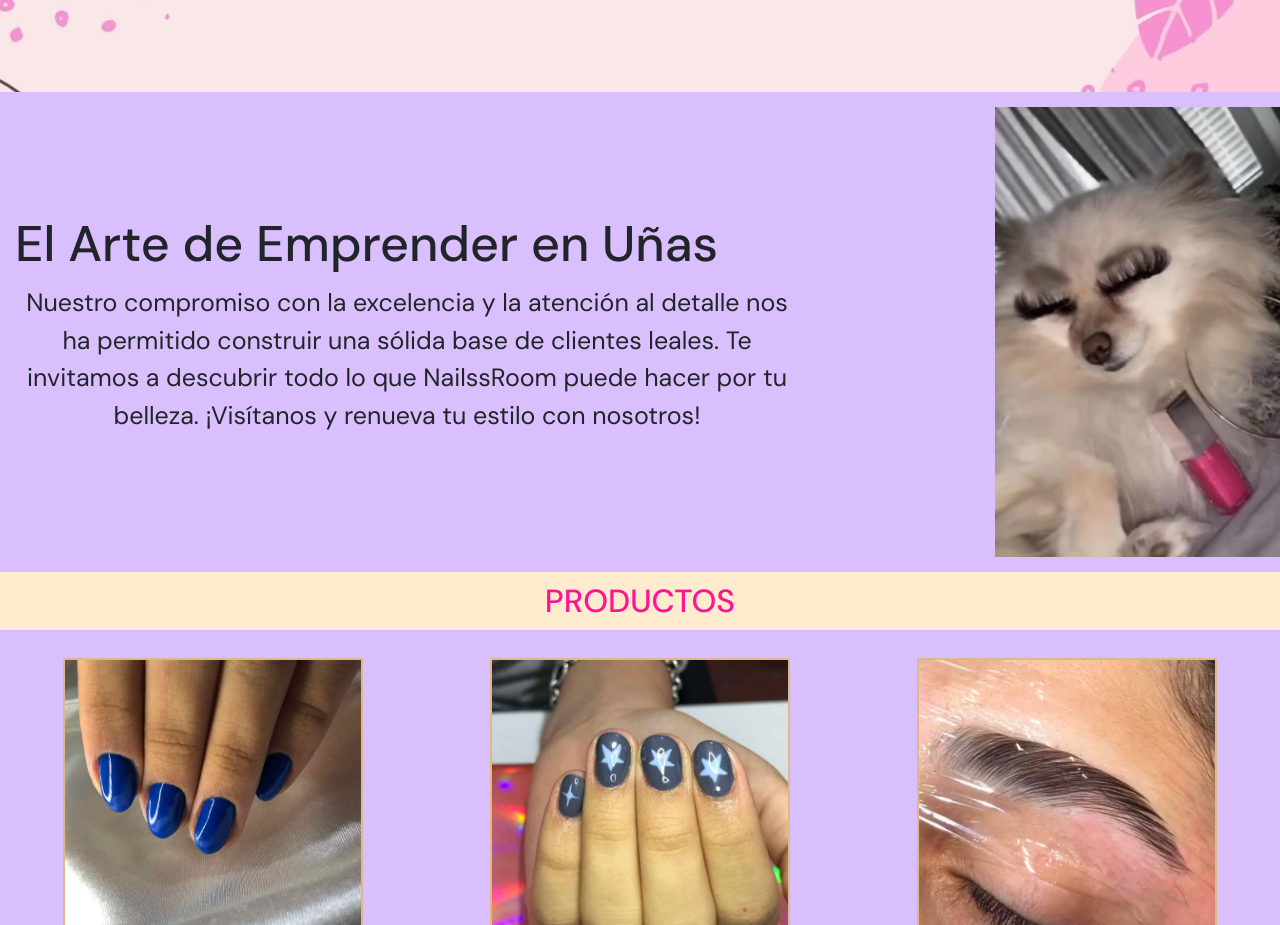
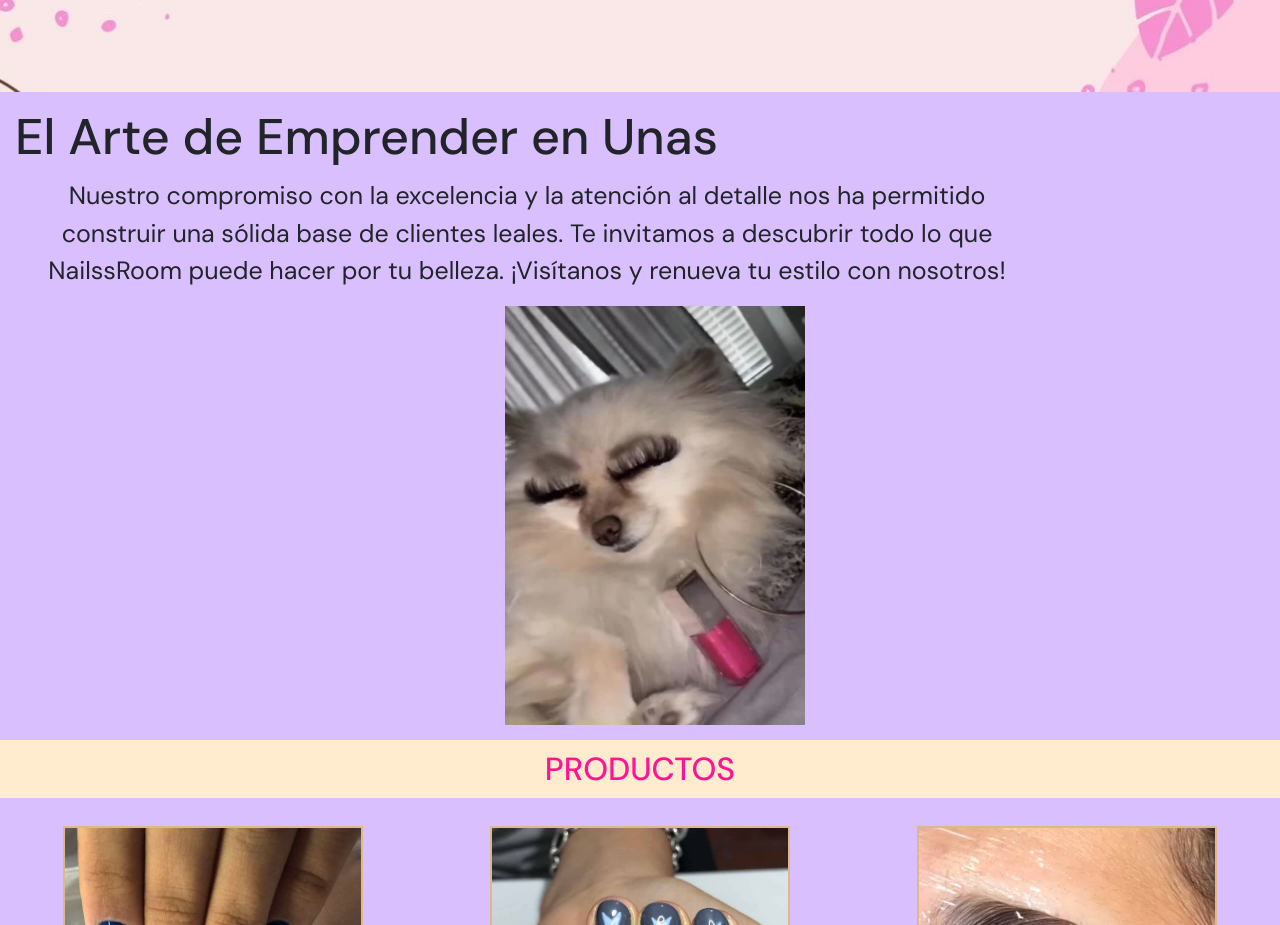
Before and after one commit to octaviogauna/nailroom9, a website: page index.html in a window 1280 px wide. Shown: the part 468-1393 px from the top of the page. Drawn offline with nearby package versions, Linux system fonts and the light colour scheme.

Commit message:
commit scss 2

```diff
--- a/index.html
+++ b/index.html
@@ -11,7 +11,6 @@
         integrity="sha512-iecdLmaskl7CVkqkXNQ/ZH/XLlvWZOJyj7Yy7tcenmpD1ypASozpmT/E0iPtmFIB46ZmdtAc9eNBvH0H/ZpiBw=="
         crossorigin="anonymous" referrerpolicy="no-referrer">
     <link rel="stylesheet" href="./css/estilos.css">
-    <!--link rel="stylesheet" href="./css/style.css"-->
 </head>
 
 <body>
@@ -36,13 +35,13 @@
         </section>
         <section class="bienvenidos">
             <div>
-                <h2>El Arte de Emprender en Uñas</h2>
+                <h2>El Arte de Emprender en Unas</h2>
                 <p> Nuestro compromiso con la excelencia y la atención al detalle nos ha permitido construir una sólida
                     base de clientes leales. Te invitamos a descubrir todo lo que NailssRoom puede hacer por tu belleza.
                     ¡Visítanos y renueva tu estilo con nosotros!
                 </p>
+                <img src="./img/welcome.jpeg" alt="">
             </div>
-            <img src="./img/welcome.jpeg" alt="">
         </section>
         <section class="garritas">
             <h2>Productos</h2>
--- a/scss/components/_main.scss
+++ b/scss/components/_main.scss
@@ -40,6 +40,7 @@ main {
         display: flex;
         justify-content: space-evenly;
         align-items: center;
+        flex-direction: column;
         margin: 15px;
         overflow-x: hidden;
 
@@ -60,6 +61,8 @@ main {
         img {
             width: 300px;
             height: 450px;
+            margin: 0 auto;
+            display: block;
         }
     }
 }
--- a/scss/estilos.scss
+++ b/scss/estilos.scss
@@ -1,6 +1,6 @@
-@import  "./bases/media";
 @import  "./bases/funcionalidades";
 @import  "./bases/generales";
 @import  "./components/header";
 @import  "./components/main";
 @import  "./components/footer";
+@import  "./bases/media";
```
Also changed, not shown: css/estilos.css.
